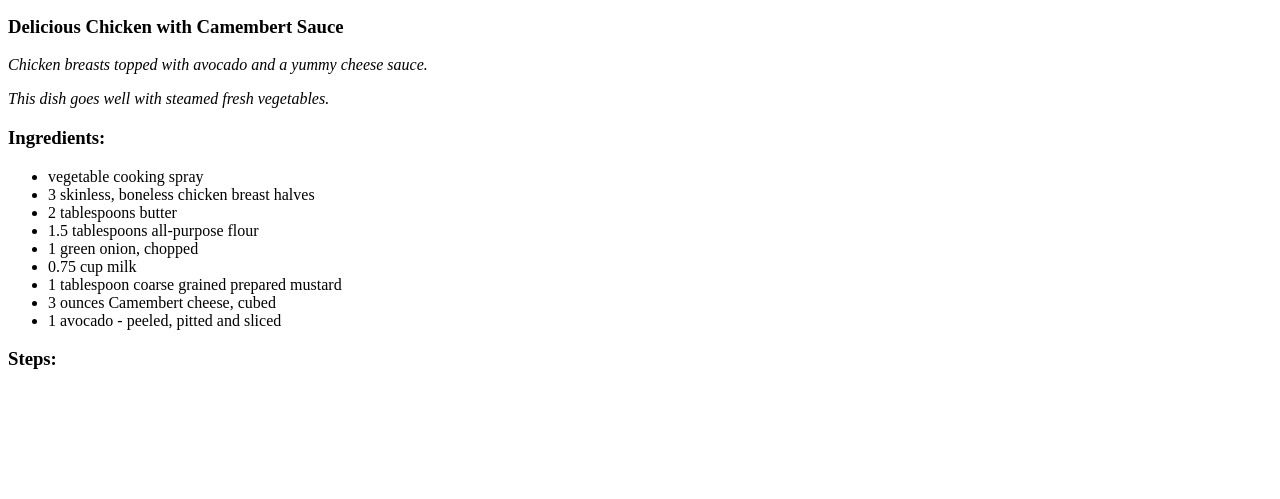
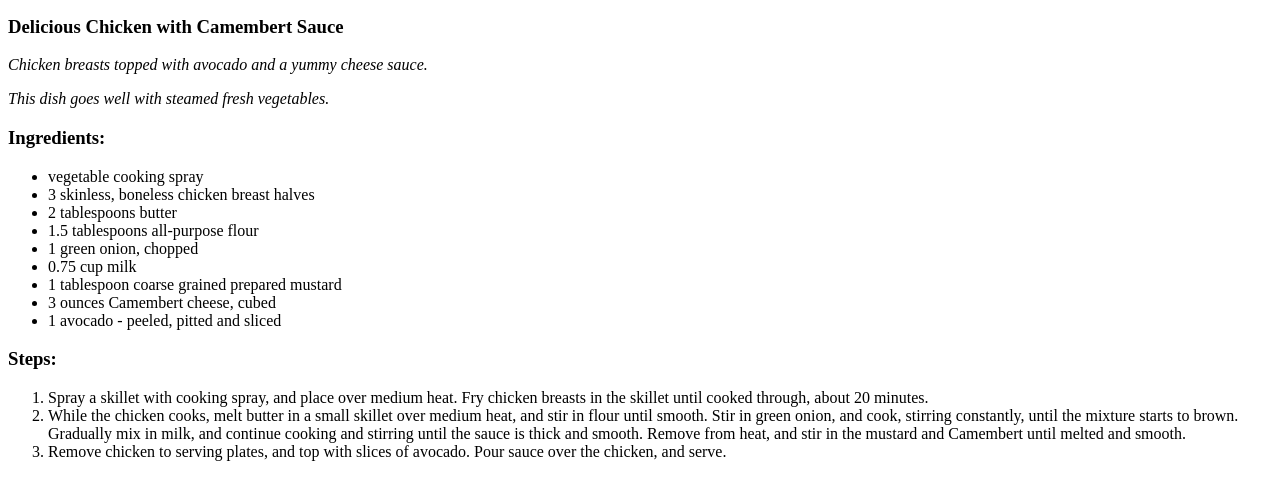
Before and after one commit to Grept/Recipes, a plain HTML site: page recipe_pages/camembert_chicken.html in a window 1280 px wide. Shown: the part 101-600 px from the top of the page. Drawn offline with Linux system fonts and the light colour scheme.

Commit message:
Finished the page with instruction steps.

```diff
--- a/recipe_pages/camembert_chicken.html
+++ b/recipe_pages/camembert_chicken.html
@@ -26,7 +26,17 @@
 		</ul>
 
 		<h3>Steps:</h3>
-
+		<ol>
+			<li>
+				Spray a skillet with cooking spray, and place over medium heat. Fry chicken breasts in the skillet until cooked through, about 20 minutes.
+			</li>
+			<li>
+				While the chicken cooks, melt butter in a small skillet over medium heat, and stir in flour until smooth. Stir in green onion, and cook, stirring constantly, until the mixture starts to brown. Gradually mix in milk, and continue cooking and stirring until the sauce is thick and smooth. Remove from heat, and stir in the mustard and Camembert until melted and smooth.
+			</li>
+			<li>
+				Remove chicken to serving plates, and top with slices of avocado. Pour sauce over the chicken, and serve.
+			</li>
+		</ol>
 
 	</body>
 
```
